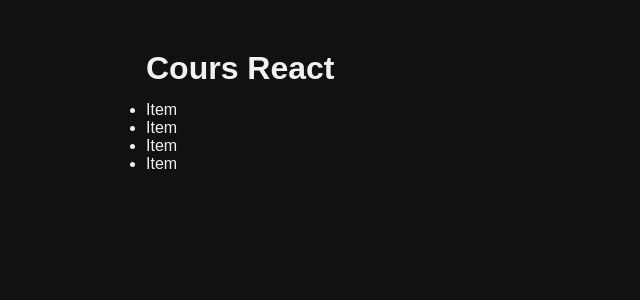
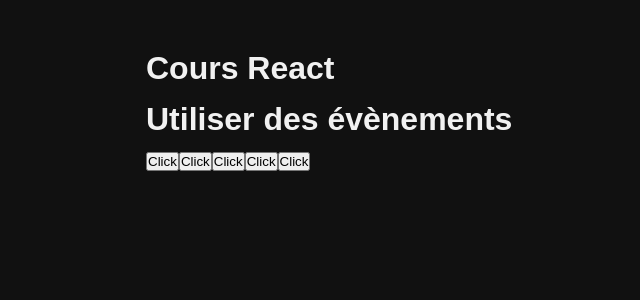
Before and after one commit to Benalta7892/React, a React (Vite) app in the folder 3.Les-bases-de-React/: page / in a window 1280 px wide. Shown: the top 300 px of the page, without its empty margins (94-734 px from the left). Built offline with nearby package versions, Linux system fonts and the light colour scheme.

Commit message:
Utiliser des evenements

```diff
--- a/3.Les-bases-de-React/src/App.jsx
+++ b/3.Les-bases-de-React/src/App.jsx
@@ -1,4 +1,4 @@
-import Container from "./lessons/2.Premier-composant/Container";
+import Container from "./lessons/3.Utiliser-des-evenements/Container";
 
 function App() {
   return (
--- /dev/null
+++ b/3.Les-bases-de-React/src/lessons/3.Utiliser-des-evenements/Container.jsx
@@ -0,0 +1,41 @@
+export default function Container() {
+  function handleClick(e) {
+    console.log("Click from handleClick !");
+  }
+
+  function handleClickWithId(id) {
+    console.log("Click from handleClickWithId !", id);
+  }
+
+  function handleClickWithIdAndEventObject(e, id) {
+    console.log("Click from handleClickWithIdAndEventObject !", e, id);
+  }
+
+  return (
+    <div>
+      <h1>Utiliser des évènements</h1>
+      {/* On peut ajouter un évènement directement dans le JSX avec une fonction anonyme,
+      mais ce n'est pas pratique s'il y a beaucoup de code */}
+      <button onClick={() => console.log("Click !")}>Click</button>
+
+      {/* Mauvaise pratique, peu maintenable */}
+      <button
+        onClick={() => {
+          console.log("Click, Mauvaise pratique !");
+          console.log("Click, Mauvaise pratique !");
+          console.log("Click, Mauvaise pratique !");
+        }}>
+        Click
+      </button>
+
+      {/* On lui préfère en général ceci */}
+      <button onClick={handleClick}>Click</button>
+
+      {/* Attention, si on veut passer un argument, il faut obligatoirement utiliser une fonction anonyme */}
+      <button onClick={() => handleClickWithId(123)}>Click</button>
+
+      {/* Si on veut l'objet d'évènement ET passer un ou des arguments, on code ceci */}
+      <button onClick={(e) => handleClickWithIdAndEventObject(e, 123)}>Click</button>
+    </div>
+  );
+}
```
Also changed, not shown: 3.Les-bases-de-React/src/lessons/3.Utiliser-des-‚vŠnements/Container.jsx (deleted, +0 -21 lines).
